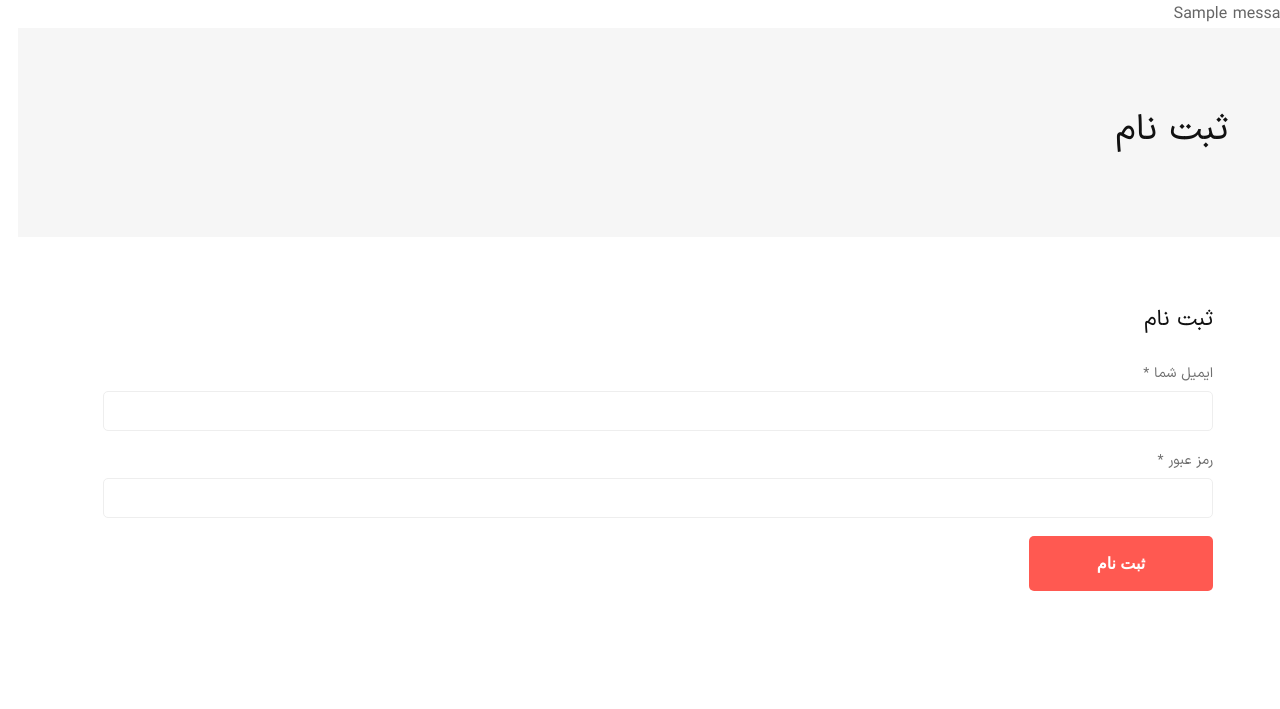
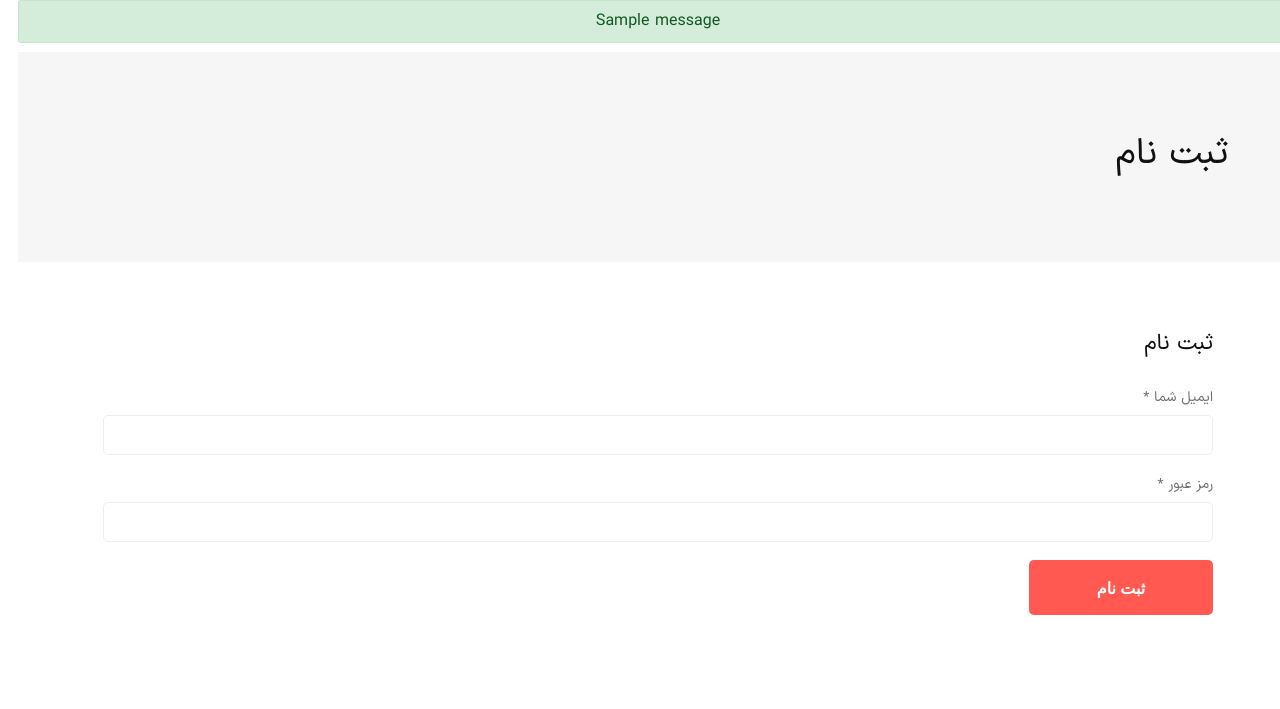
Before and after one commit to mohammadkhoddami/MyMarket, a Django app: page /accounts/signup/ in a window 1280 px wide. Shown: the part 103-812 px from the top of the page. Before the commit the page ends 694 px from the top, so only its background shows below. Run offline with Django 5.2, Linux system fonts and the light colour scheme; tables that the repository leaves empty hold one stand-in row (values such as "Sample post"); one stand-in notice (Sample message) is shown; some libraries are stand-ins or nearby versions; some web fonts are replaced.

Commit message:
add text-center to messages

```diff
--- a/templates/inc/_messages.html
+++ b/templates/inc/_messages.html
@@ -1,7 +1,7 @@
 {% if messages %}
 <ul class="messages">
     {% for message in messages %}
-    <li{% if message.tags %} class="{{ message.tags }}"{% endif %}>{{ message }}</li>
+    <li{% if message.tags %} class="alert alert-{{ message.tags }}" style="text-align:center"{% endif %}>{{ message }}</li>
     {% endfor %}
 </ul>
 {% endif %}
```
